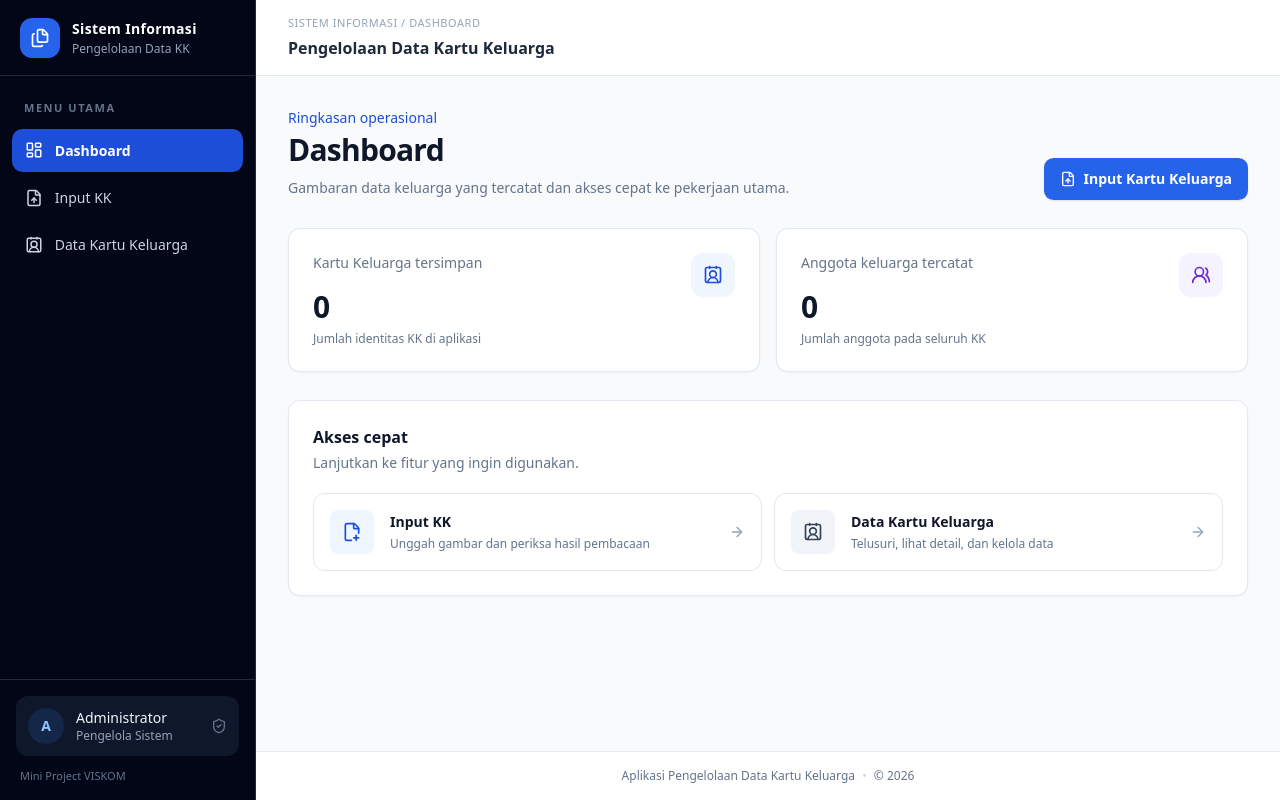
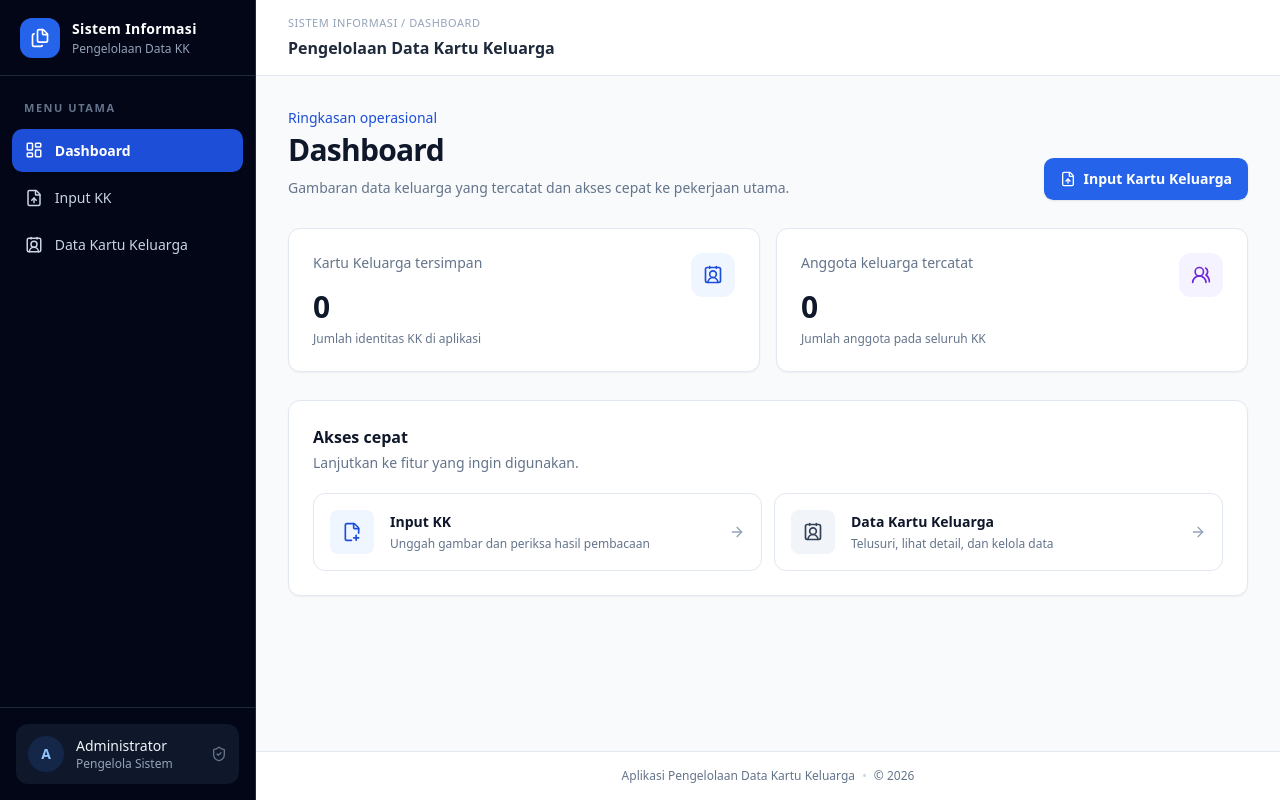
Before and after one commit to HesaRayaUntara/aplikasi-kk, a Flask app: page / in a window 1280 px wide. Run offline with Flask 3, Linux system fonts and the light colour scheme; data that the repository does not hold is empty; some libraries are stand-ins or nearby versions.

Commit message:
bismillah final

```diff
--- a/templates/base.html
+++ b/templates/base.html
@@ -36,7 +36,6 @@
             </nav>
             <div class="border-t border-slate-800 p-4">
                 <div class="flex items-center gap-3 rounded-xl bg-slate-900 p-3"><div class="flex h-9 w-9 items-center justify-center rounded-full bg-blue-500/15 text-sm font-semibold text-blue-300">A</div><div class="min-w-0"><p class="truncate text-sm font-medium text-slate-100">Administrator</p><p class="truncate text-xs text-slate-400">Pengelola Sistem</p></div><i data-lucide="shield-check" class="ml-auto h-4 w-4 text-slate-500"></i></div>
-                <p class="mt-3 px-1 text-[11px] text-slate-500">Mini Project VISKOM</p>
             </div>
         </aside>
         <div class="flex min-h-screen min-w-0 flex-1 flex-col">
```
Also changed, not shown: uploads/48591d2c2e624f9e92dca3162bc9f34d.png (added).
